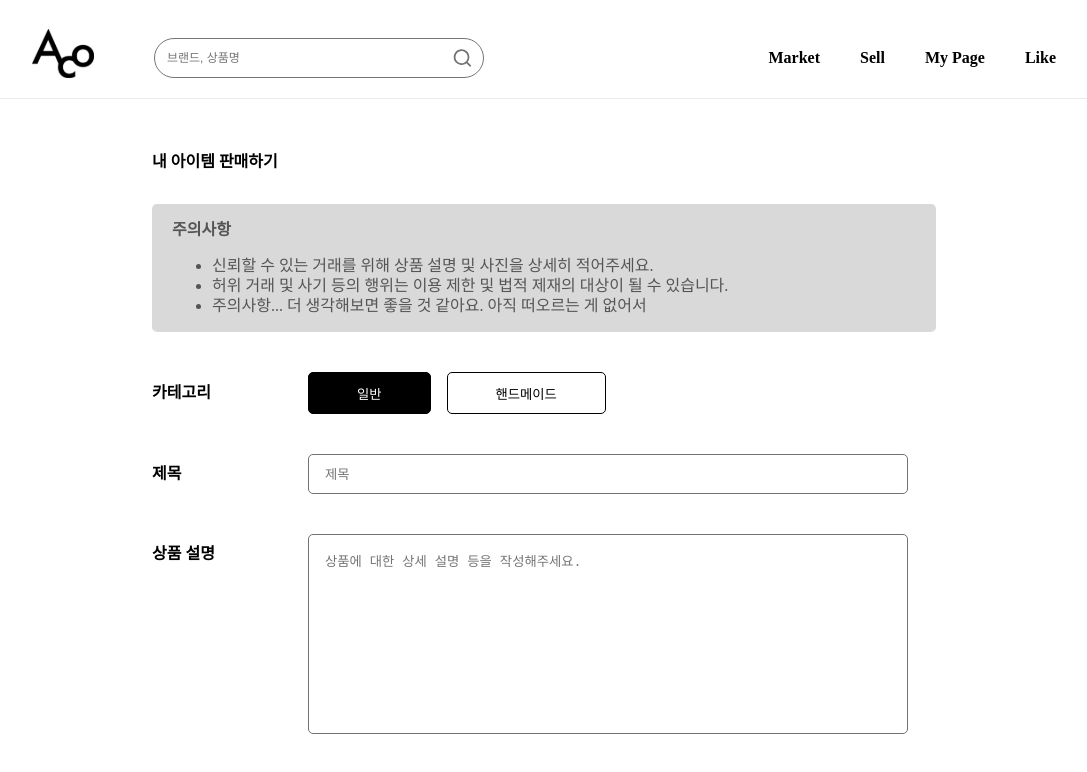
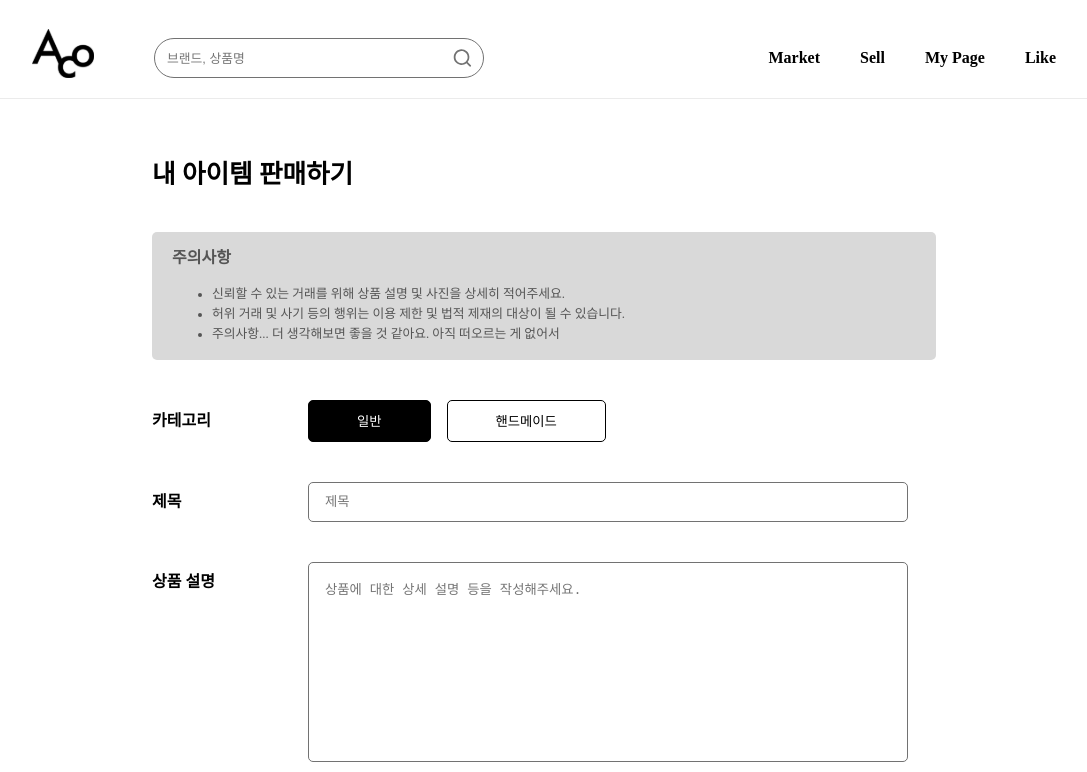
Before and after one commit to aucison/Aucicon_FE, a React (Create React App) app: page /sell in a window 1280 px wide. Shown: the top 772 px of the page, without its empty margins (96-1183 px from the left). Built offline with nearby package versions, Linux system fonts and the light colour scheme.

Commit message:
[chore] 스타일 변수화

```diff
--- a/src/pages/Main/Header.tsx
+++ b/src/pages/Main/Header.tsx
@@ -49,7 +49,7 @@ const HeaderSearch = styled.div`
   width: 330px;
   height: 40px;
   border-radius: 20px;
-  border: 1px solid #757575;
+  border: ${({ theme }) => theme.borders.grey};
   margin-left: 60px;
   margin-top: 10px;
   padding: 0 10px;
@@ -63,7 +63,7 @@ const HeaderInput = styled.input`
   height: 20px;
   border: none;
   outline: none;
-  font-size: 12px;
+  font-size: ${({ theme }) => theme.fontSizes.micro};
 `;
 
 const PostSection = styled.div`
@@ -82,7 +82,7 @@ const NavSection = styled.div`
 `;
 
 const NavItem = styled(Link)`
-  font-size: 16px;
+  font-size: ${({ theme }) => theme.fontSizes.small};
   font-weight: 600;
   text-decoration: none;
   color: #000;
--- a/src/pages/Main/Slide_1.tsx
+++ b/src/pages/Main/Slide_1.tsx
@@ -35,19 +35,19 @@ const Slide = styled.div`
   align-items: center;
   h1 {
     margin-bottom: 8px;
-    font-size: 32px;
+    font-size: ${({ theme }) => theme.fontSizes.title};
   }
   h3 {
     margin-top: 8px;
     color: #555;
-    font-size: 16px;
+    font-size: ${({ theme }) => theme.fontSizes.small};
   }
   button {
     color: white;
     background: #000;
     padding: 9px 32px;
     border-radius: 5px;
-    font-size: 16px;
+    font-size: ${({ theme }) => theme.fontSizes.small};
     font-weight: 500;
     cursor: pointer;
   }
--- a/src/pages/Sell/index.tsx
+++ b/src/pages/Sell/index.tsx
@@ -152,9 +152,9 @@ const Wrapper = styled.div`
   display: flex;
   flex-direction: column;
   align-items: flex-start;
-  padding: 40px 240px;
+  padding: ${({ theme }) => theme.paddings.desktop};
   h1 {
-    font-size: var(--font-large);
+    font-size: ${({ theme }) => theme.fontSizes.large};
   }
 `;
 
@@ -172,14 +172,14 @@ const Caution = styled.div`
   line-height: 20px;
   h3 {
     width: 72px;
-    font-size: var(--font-small);
+    font-size: ${({ theme }) => theme.fontSizes.small};
     margin-bottom: 0px;
   }
   ul {
     flex-direction: column;
   }
   li {
-    font-size: var(--font-micro);
+    font-size: ${({ theme }) => theme.fontSizes.micro};
     & + & {
       margin-top: 8px;
     }
@@ -193,7 +193,7 @@ const Index = styled.div`
   h3 {
     width: 100%;
     margin: 0;
-    font-size: var(--font-small);
+    font-size: ${({ theme }) => theme.fontSizes.small};
   }
   margin-right: 36px;
 `;
@@ -236,14 +236,14 @@ const BoxFormat = styled.div`
   input {
     width: 600px;
     height: 40px;
-    border: 1px solid #727272;
+    border: ${({ theme }) => theme.borders.grey};
     border-radius: 5px;
     padding: 0 16px;
   }
   textarea {
     width: 600px;
     height: 200px;
-    border: 1px solid #727272;
+    border: ${({ theme }) => theme.borders.grey};
     border-radius: 5px;
     padding: 16px;
     resize: none;
```
